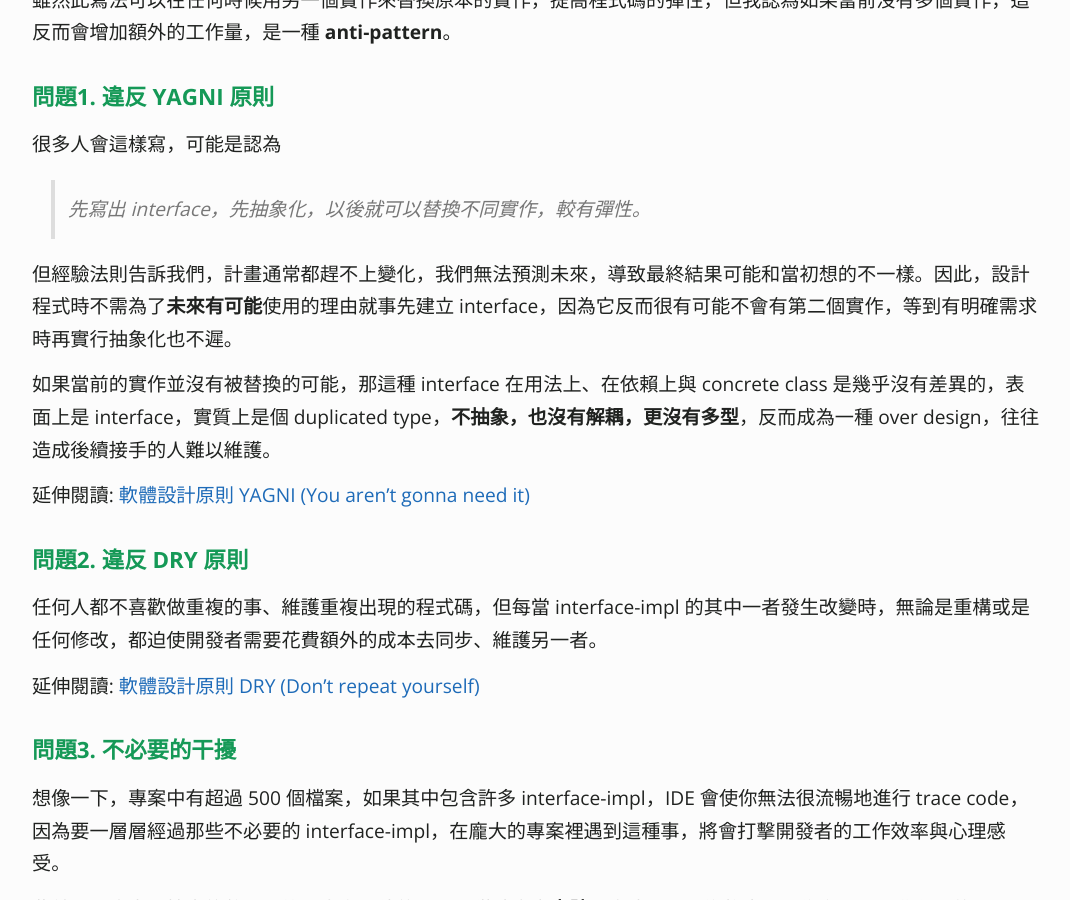
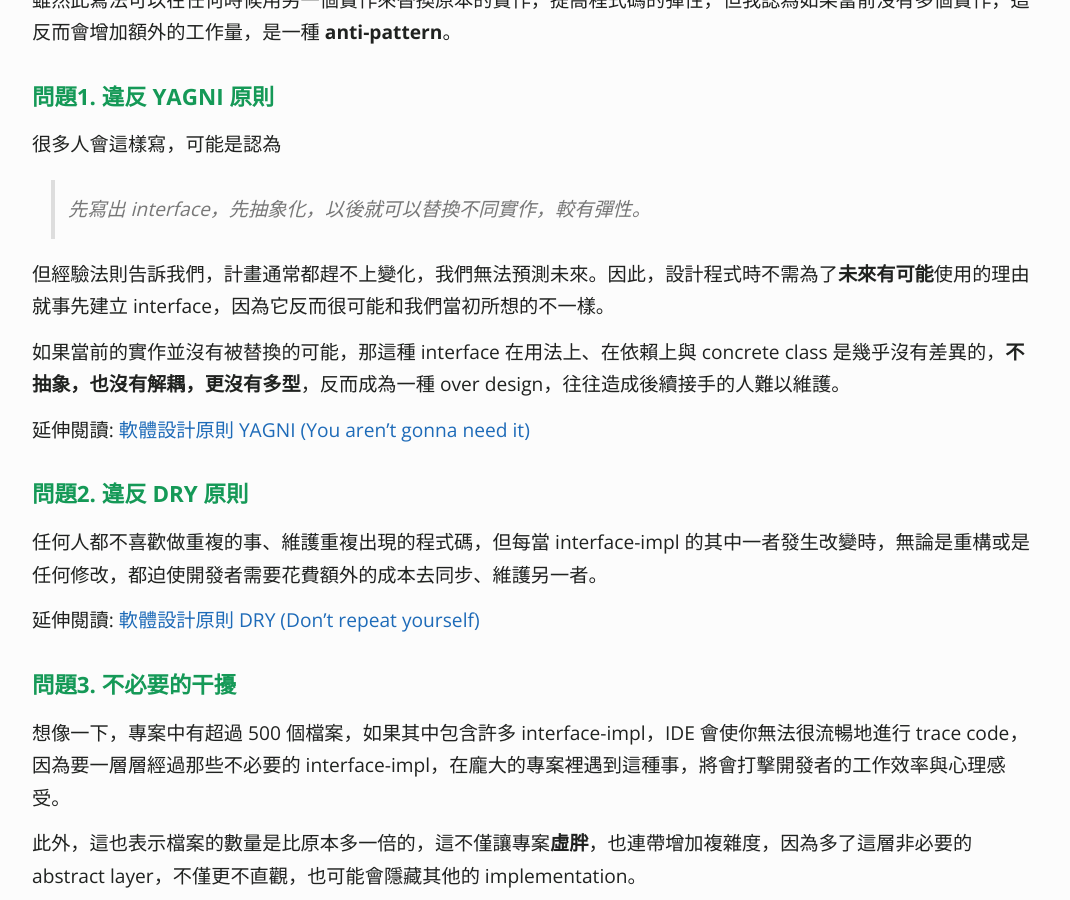
Before and after one commit to KaiSheng714/KaiSheng714.github.io, a Jekyll site: the page built from _posts/2022-01-20-anti-pattern-of-java-interface-impl-style.md, in a window 1280 px wide and 900 px high, scrolled down 716 px. Shown: the whole window, without its empty margins (104-1174 px from the left). Built offline with Jekyll 4.4.1, drawn with Linux system fonts in a browser that asks for light colours; comment, search, counter and statistics services are not loaded.

Commit message:
interface

```diff
--- a/_posts/2022-01-20-anti-pattern-of-java-interface-impl-style.md
+++ b/_posts/2022-01-20-anti-pattern-of-java-interface-impl-style.md
@@ -21,9 +21,9 @@ image: /assets/image/interface-impl-dir.png
 > 先寫出 interface，先抽象化，以後就可以替換不同實作，較有彈性。
 >
 
-但經驗法則告訴我們，計畫通常都趕不上變化，我們無法預測未來，導致最終結果可能和當初想的不一樣。因此，設計程式時不需為了**未來有可能**使用的理由就事先建立 interface，因為它反而很有可能不會有第二個實作，等到有明確需求時再實行抽象化也不遲。
+但經驗法則告訴我們，計畫通常都趕不上變化，我們無法預測未來。因此，設計程式時不需為了**未來有可能**使用的理由就事先建立 interface，因為它反而很可能和我們當初所想的不一樣。
 
-如果當前的實作並沒有被替換的可能，那這種 interface 在用法上、在依賴上與 concrete class 是幾乎沒有差異的，表面上是 interface，實質上是個 duplicated type，**不抽象，也沒有解耦，更沒有多型**，反而成為一種 over design，往往造成後續接手的人難以維護。
+如果當前的實作並沒有被替換的可能，那這種 interface 在用法上、在依賴上與 concrete class 是幾乎沒有差異的，**不抽象，也沒有解耦，更沒有多型**，反而成為一種 over design，往往造成後續接手的人難以維護。
 
 延伸閱讀: [軟體設計原則 YAGNI (You aren't gonna need it)](/articles/yagni-principle)
 
```
